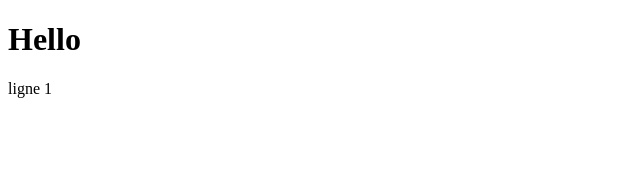
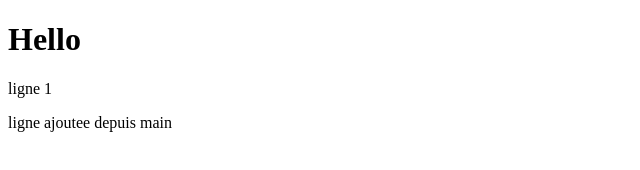
Before and after one commit to DmAfpa/demoAfpa, a plain HTML site: page index.html in a window 1280 px wide. Shown: the whole page, without its empty margins (0-640 px from the left). Drawn offline with Linux system fonts and the light colour scheme.

Commit message:
depuis main - ajout ligne Changes to be committed: 	modified:   index.html

```diff
--- a/index.html
+++ b/index.html
@@ -8,5 +8,6 @@
 <body>
     <h1>Hello</h1>
     <p>ligne 1</p>
+    <p>ligne ajoutee depuis main</p>
 </body>
 </html>
```
